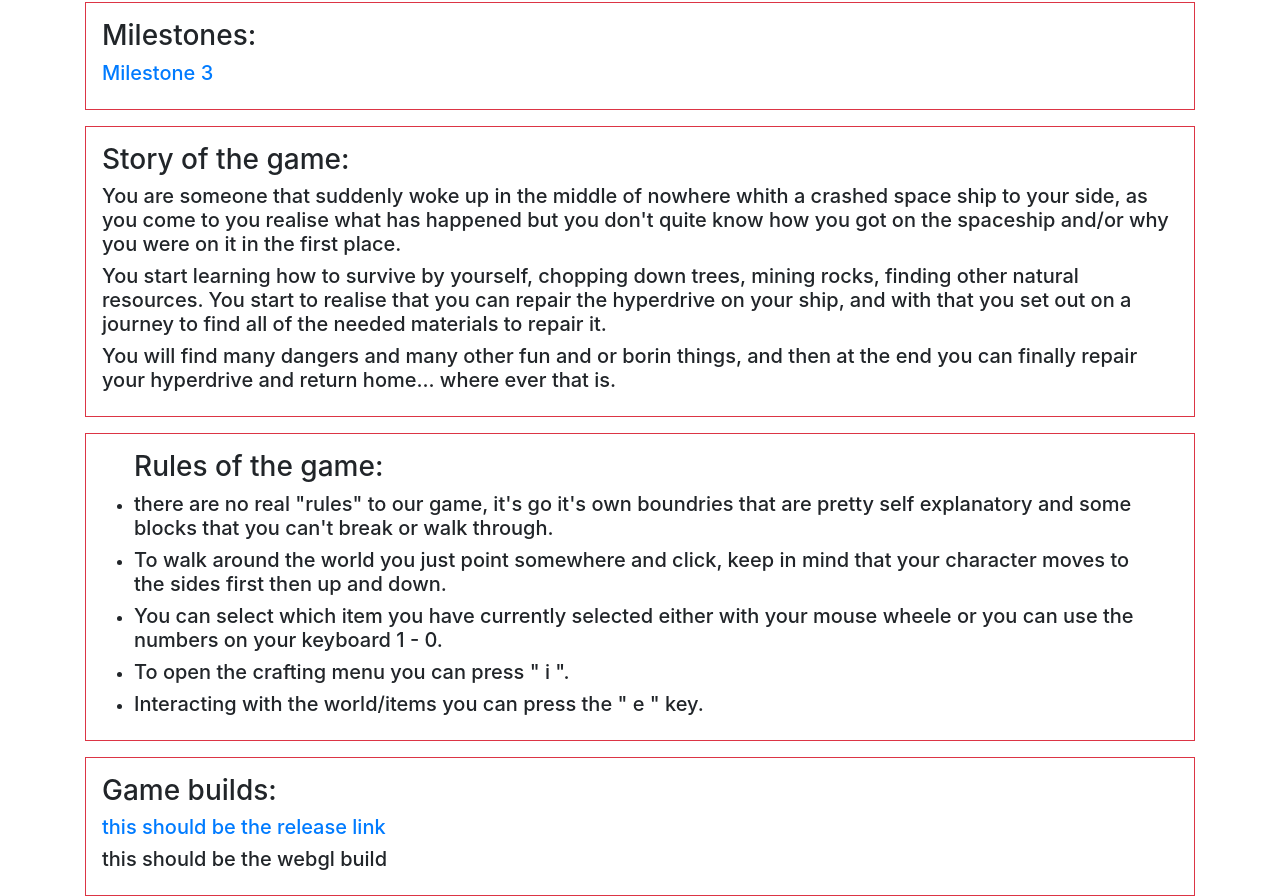
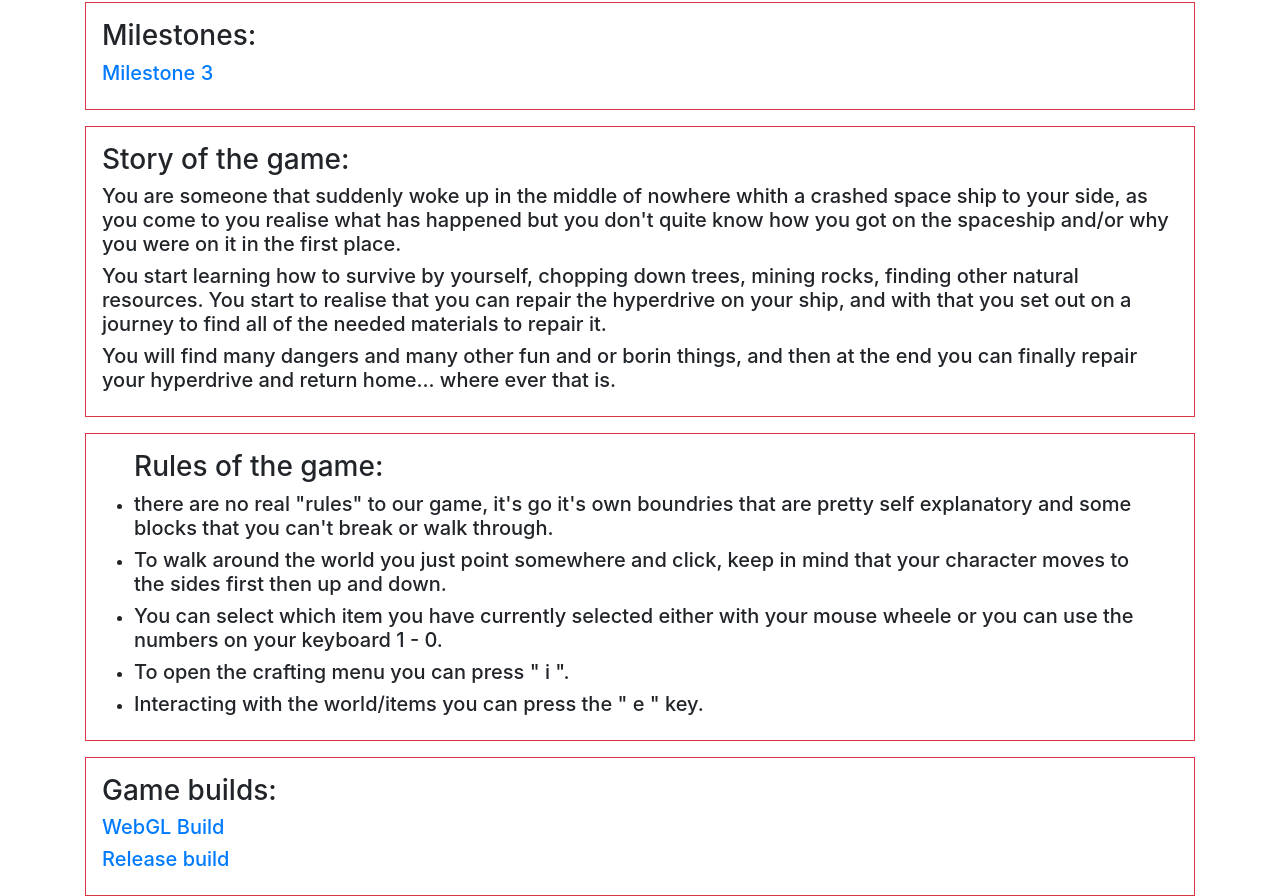
Before and after one commit to TomaszDamian/FORR3FL, a plain HTML site: page docs/index.html in a window 1280 px wide. Shown: the part 54-950 px from the top of the page. Drawn offline with nearby package versions, Linux system fonts and the light colour scheme.

Commit message:
Update index.html

```diff
--- a/docs/index.html
+++ b/docs/index.html
@@ -62,8 +62,8 @@
 
                 <div class="border border-danger mt-3 p-3">
                     <h3>Game builds:</h3>
-                    <h5><a href="Builds/WEBGL/index.html">this should be the release link</a></h5>
-                    <h5>this should be the webgl build</h5>
+                    <h5><a href="Builds/WEBGL/index.html">WebGL Build</a></h5>
+                    <h5><a href="https://github.com/TomaszDamian/FORR3FL/releases/tag/V3.0">Release build</a></h5>
                 </div>
             </div>
         </div>
```
